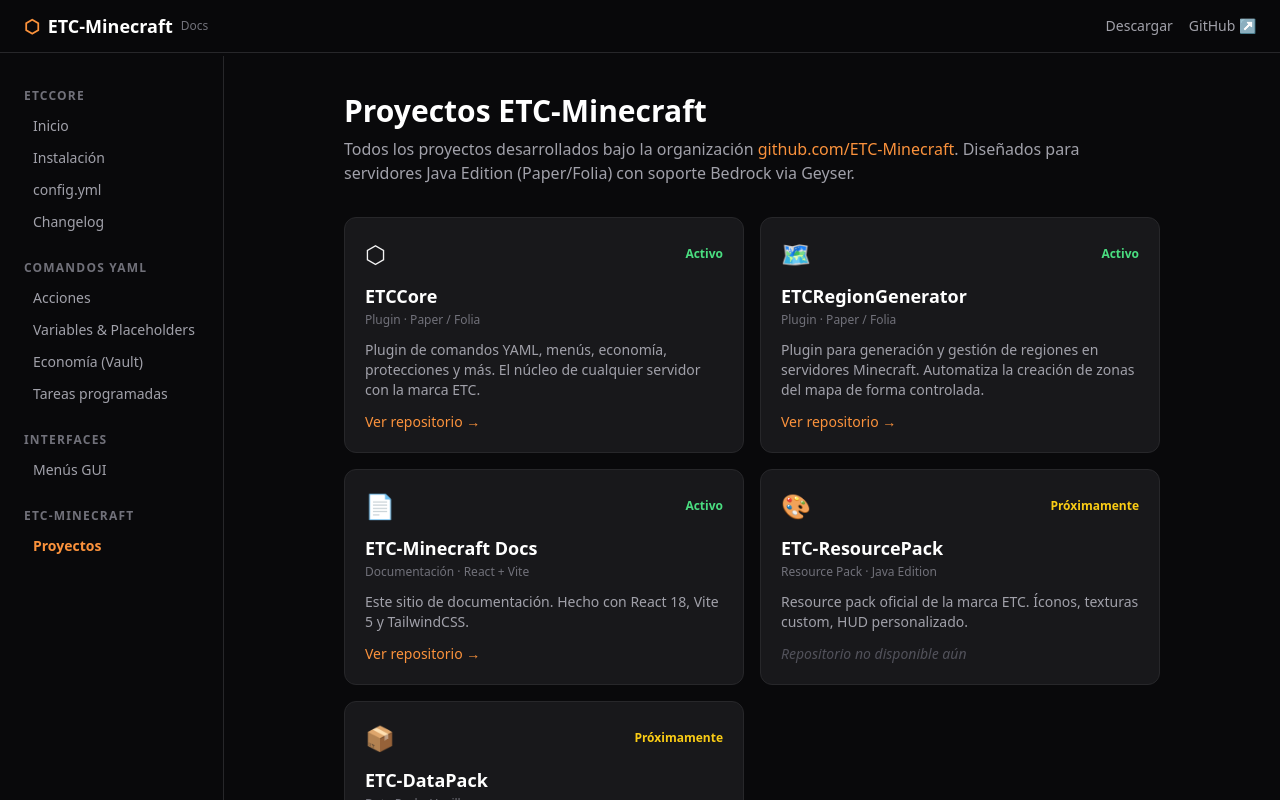
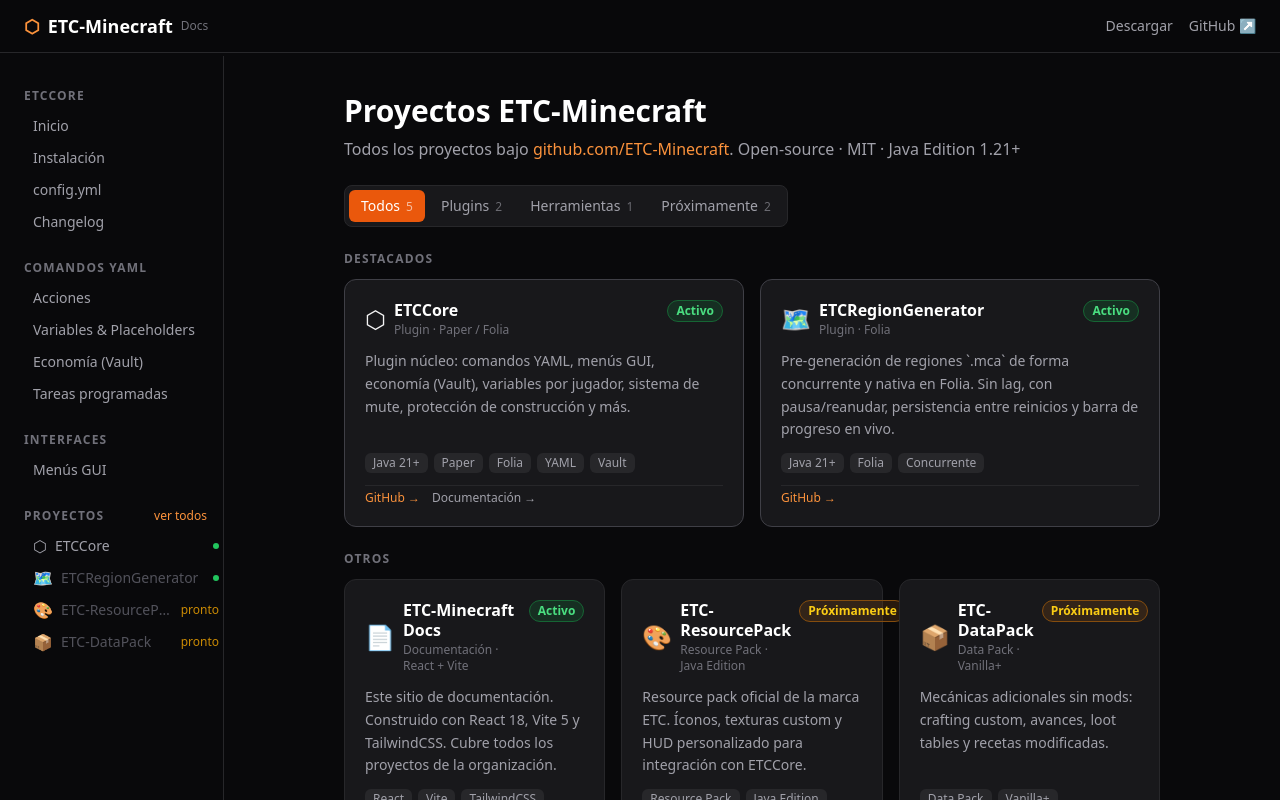
Before and after one commit to ETC-Minecraft/ETC-Minecraft-Docs, a React (Vite) app: page /projects in a window 1280 px wide. Shown: the top 800 px of the page. Built offline with nearby package versions, Linux system fonts and the light colour scheme; the HTML template or start-up script is replaced by a standard one.

Commit message:
actualizacion a proyectos

```diff
--- a/src/components/Sidebar.jsx
+++ b/src/components/Sidebar.jsx
@@ -1,6 +1,6 @@
 import { NavLink } from 'react-router-dom'
 
-const sections = [
+const docSections = [
   {
     title: 'ETCCore',
     links: [
@@ -25,42 +25,134 @@
       { to: '/menus', label: 'Menús GUI' },
     ],
   },
+]
+
+const projects = [
   {
-    title: 'ETC-Minecraft',
-    links: [
-      { to: '/projects', label: 'Proyectos' },
-    ],
+    name: 'ETCCore',
+    badge: '⬡',
+    status: 'active',
+    repo: 'https://github.com/ETC-Minecraft/ETCCore',
+    docs: '/',
+  },
+  {
+    name: 'ETCRegionGenerator',
+    badge: '🗺️',
+    status: 'active',
+    repo: 'https://github.com/ETC-Minecraft/ETCRegionGenerator',
+    docs: null,
+  },
+  {
+    name: 'ETC-ResourcePack',
+    badge: '🎨',
+    status: 'soon',
+    repo: null,
+    docs: null,
+  },
+  {
+    name: 'ETC-DataPack',
+    badge: '📦',
+    status: 'soon',
+    repo: null,
+    docs: null,
   },
 ]
+
+function NavItem({ to, label, end }) {
+  return (
+    <li>
+      <NavLink
+        to={to}
+        end={end}
+        className={({ isActive }) =>
+          `block text-sm py-1 transition-colors pl-2 border-l border-transparent ` +
+          (isActive
+            ? 'text-brand-400 border-brand-400 font-semibold'
+            : 'text-zinc-400 hover:text-white hover:border-zinc-600')
+        }
+      >
+        {label}
+      </NavLink>
+    </li>
+  )
+}
 
 export default function Sidebar() {
   return (
     <aside className="hidden md:block w-56 shrink-0 border-r border-zinc-800 pl-6 pt-8 pb-16 sticky top-14 h-[calc(100vh-3.5rem)] overflow-y-auto">
-      {sections.map(sec => (
+
+      {/* Doc sections */}
+      {docSections.map(sec => (
         <div key={sec.title} className="mb-6">
           <p className="text-xs font-semibold uppercase tracking-widest text-zinc-500 mb-2">
             {sec.title}
           </p>
           <ul className="space-y-1">
             {sec.links.map(link => (
-              <li key={link.to}>
-                <NavLink
-                  to={link.to}
-                  end={link.to === '/'}
-                  className={({ isActive }) =>
-                    `block text-sm py-1 transition-colors pl-2 border-l border-transparent ` +
-                    (isActive
-                      ? 'text-brand-400 border-brand-400 font-semibold'
-                      : 'text-zinc-400 hover:text-white hover:border-zinc-600')
-                  }
-                >
-                  {link.label}
-                </NavLink>
-              </li>
+              <NavItem key={link.to} to={link.to} label={link.label} end={link.to === '/'} />
             ))}
           </ul>
         </div>
       ))}
+
+      {/* Projects section */}
+      <div className="mb-6">
+        <div className="flex items-center justify-between mb-2 pr-4">
+          <p className="text-xs font-semibold uppercase tracking-widest text-zinc-500">
+            Proyectos
+          </p>
+          <NavLink
+            to="/projects"
+            className={({ isActive }) =>
+              `text-xs transition-colors ${isActive ? 'text-brand-400' : 'text-zinc-600 hover:text-zinc-400'}`
+            }
+          >
+            ver todos
+          </NavLink>
+        </div>
+        <ul className="space-y-1">
+          {projects.map(p => (
+            <li key={p.name}>
+              {p.docs ? (
+                <NavLink
+                  to={p.docs}
+                  end={p.docs === '/'}
+                  className={({ isActive }) =>
+                    `flex items-center gap-2 text-sm py-1 pl-2 border-l transition-colors ` +
+                    (isActive
+                      ? 'text-brand-400 border-brand-400 font-semibold'
+                      : 'text-zinc-400 hover:text-white border-transparent hover:border-zinc-600')
+                  }
+                >
+                  <span className="text-base leading-none">{p.badge}</span>
+                  <span className="truncate">{p.name}</span>
+                  {p.status === 'active' && (
+                    <span className="ml-auto mr-1 w-1.5 h-1.5 rounded-full bg-green-500 shrink-0" />
+                  )}
+                </NavLink>
+              ) : (
+                <div className="flex items-center gap-2 text-sm py-1 pl-2 border-l border-transparent text-zinc-600">
+                  <span className="text-base leading-none">{p.badge}</span>
+                  <span className="truncate">{p.name}</span>
+                  {p.status === 'soon' && (
+                    <span className="ml-auto mr-1 text-xs text-yellow-600 shrink-0">pronto</span>
+                  )}
+                  {p.status === 'active' && p.repo && (
+                    <a
+                      href={p.repo}
+                      target="_blank"
+                      rel="noreferrer"
+                      className="ml-auto mr-1 w-1.5 h-1.5 rounded-full bg-green-500 shrink-0 hover:bg-green-400"
+                      title="Ver en GitHub"
+                    />
+                  )}
+                </div>
+              )}
+            </li>
+          ))}
+        </ul>
+      </div>
+
     </aside>
   )
 }
--- a/src/pages/Projects.jsx
+++ b/src/pages/Projects.jsx
@@ -1,62 +1,145 @@
+import { useState } from 'react'
+
+const CATEGORIES = ['Todos', 'Plugins', 'Herramientas', 'Próximamente']
+
 const projects = [
   {
     name: 'ETCCore',
     status: 'Activo',
-    statusColor: 'text-green-400',
+    category: 'Plugins',
     type: 'Plugin · Paper / Folia',
     description:
-      'Plugin de comandos YAML, menús, economía, protecciones y más. El núcleo de cualquier servidor con la marca ETC.',
+      'Plugin núcleo: comandos YAML, menús GUI, economía (Vault), variables por jugador, sistema de mute, protección de construcción y más.',
     repo: 'https://github.com/ETC-Minecraft/ETCCore',
+    docs: '/getting-started',
     badge: '⬡',
+    tags: ['Java 21+', 'Paper', 'Folia', 'YAML', 'Vault'],
+    featured: true,
   },
   {
     name: 'ETCRegionGenerator',
     status: 'Activo',
-    statusColor: 'text-green-400',
-    type: 'Plugin · Paper / Folia',
+    category: 'Plugins',
+    type: 'Plugin · Folia',
     description:
-      'Plugin para generación y gestión de regiones en servidores Minecraft. Automatiza la creación de zonas del mapa de forma controlada.',
+      'Pre-generación de regiones `.mca` de forma concurrente y nativa en Folia. Sin lag, con pausa/reanudar, persistencia entre reinicios y barra de progreso en vivo.',
     repo: 'https://github.com/ETC-Minecraft/ETCRegionGenerator',
+    docs: null,
     badge: '🗺️',
+    tags: ['Java 21+', 'Folia', 'Concurrente'],
+    featured: true,
   },
   {
     name: 'ETC-Minecraft Docs',
     status: 'Activo',
-    statusColor: 'text-green-400',
+    category: 'Herramientas',
     type: 'Documentación · React + Vite',
     description:
-      'Este sitio de documentación. Hecho con React 18, Vite 5 y TailwindCSS.',
+      'Este sitio de documentación. Construido con React 18, Vite 5 y TailwindCSS. Cubre todos los proyectos de la organización.',
     repo: 'https://github.com/ETC-Minecraft/ETC-Minecraft-Docs',
+    docs: null,
     badge: '📄',
+    tags: ['React', 'Vite', 'TailwindCSS'],
+    featured: false,
   },
   {
     name: 'ETC-ResourcePack',
     status: 'Próximamente',
-    statusColor: 'text-yellow-400',
+    category: 'Próximamente',
     type: 'Resource Pack · Java Edition',
     description:
-      'Resource pack oficial de la marca ETC. Íconos, texturas custom, HUD personalizado.',
+      'Resource pack oficial de la marca ETC. Íconos, texturas custom y HUD personalizado para integración con ETCCore.',
     repo: null,
+    docs: null,
     badge: '🎨',
+    tags: ['Resource Pack', 'Java Edition'],
+    featured: false,
   },
   {
     name: 'ETC-DataPack',
     status: 'Próximamente',
-    statusColor: 'text-yellow-400',
+    category: 'Próximamente',
     type: 'Data Pack · Vanilla+',
     description:
-      'Mecánicas adicionales sin mods. Crafting custom, avances, loot tables.',
+      'Mecánicas adicionales sin mods: crafting custom, avances, loot tables y recetas modificadas.',
     repo: null,
+    docs: null,
     badge: '📦',
+    tags: ['Data Pack', 'Vanilla+'],
+    featured: false,
   },
 ]
 
+const statusStyles = {
+  Activo: 'bg-green-900/40 text-green-400 border border-green-800',
+  Próximamente: 'bg-yellow-900/30 text-yellow-400 border border-yellow-800',
+}
+
+function ProjectCard({ p }) {
+  return (
+    <div className={`bg-zinc-900 border rounded-xl p-5 flex flex-col gap-3 transition-colors hover:border-zinc-600 ${p.featured ? 'border-zinc-700' : 'border-zinc-800'}`}>
+      <div className="flex items-start justify-between gap-2">
+        <div className="flex items-center gap-2">
+          <span className="text-2xl leading-none">{p.badge}</span>
+          <div>
+            <h2 className="text-base font-bold text-white leading-tight">{p.name}</h2>
+            <p className="text-xs text-zinc-500 mt-0.5">{p.type}</p>
+          </div>
+        </div>
+        <span className={`shrink-0 text-xs font-semibold px-2 py-0.5 rounded-full ${statusStyles[p.status]}`}>
+          {p.status}
+        </span>
+      </div>
+
+      <p className="text-sm text-zinc-400 flex-1 leading-relaxed">{p.description}</p>
+
+      <div className="flex flex-wrap gap-1.5">
+        {p.tags.map(tag => (
+          <span key={tag} className="text-xs bg-zinc-800 text-zinc-400 px-2 py-0.5 rounded-md">
+            {tag}
+          </span>
+        ))}
+      </div>
+
+      <div className="flex items-center gap-3 pt-1 border-t border-zinc-800">
+        {p.repo ? (
+          <a
+            href={p.repo}
+            target="_blank"
+            rel="noreferrer"
+            className="text-xs text-brand-400 hover:text-brand-300 hover:underline transition-colors"
+          >
+            GitHub →
+          </a>
+        ) : (
+          <span className="text-xs text-zinc-600 italic">Sin repositorio aún</span>
+        )}
+        {p.docs && (
+          <a href={p.docs} className="text-xs text-zinc-400 hover:text-white transition-colors">
+            Documentación →
+          </a>
+        )}
+      </div>
+    </div>
+  )
+}
+
 export default function Projects() {
+  const [activeTab, setActiveTab] = useState('Todos')
+
+  const filtered =
+    activeTab === 'Todos'
+      ? projects
+      : projects.filter(p => p.category === activeTab)
+
+  const featured = filtered.filter(p => p.featured)
+  const rest = filtered.filter(p => !p.featured)
+
   return (
     <div>
       <h1 className="text-3xl font-bold text-white mb-2">Proyectos ETC-Minecraft</h1>
-      <p className="text-zinc-400 mb-8">
-        Todos los proyectos desarrollados bajo la organización{' '}
+      <p className="text-zinc-400 mb-6">
+        Todos los proyectos bajo{' '}
         <a
           href="https://github.com/ETC-Minecraft"
           target="_blank"
@@ -65,44 +148,61 @@
         >
           github.com/ETC-Minecraft
         </a>
-        . Diseñados para servidores Java Edition (Paper/Folia) con soporte Bedrock via Geyser.
+        . Open-source · MIT · Java Edition 1.21+
       </p>
 
-      <div className="grid gap-4 sm:grid-cols-2">
-        {projects.map((p) => (
-          <div
-            key={p.name}
-            className="bg-zinc-900 border border-zinc-800 rounded-xl p-5 flex flex-col gap-3"
+      {/* Tabs */}
+      <div className="flex gap-1 mb-6 bg-zinc-900 border border-zinc-800 p-1 rounded-lg w-fit">
+        {CATEGORIES.map(cat => (
+          <button
+            key={cat}
+            onClick={() => setActiveTab(cat)}
+            className={`px-3 py-1.5 text-sm rounded-md font-medium transition-colors ${
+              activeTab === cat
+                ? 'bg-brand-600 text-white'
+                : 'text-zinc-400 hover:text-white'
+            }`}
           >
-            <div className="flex items-center justify-between">
-              <span className="text-2xl">{p.badge}</span>
-              <span className={`text-xs font-semibold ${p.statusColor}`}>{p.status}</span>
-            </div>
-            <div>
-              <h2 className="text-lg font-bold text-white">{p.name}</h2>
-              <p className="text-xs text-zinc-500 mt-0.5">{p.type}</p>
-            </div>
-            <p className="text-sm text-zinc-400 flex-1">{p.description}</p>
-            {p.repo ? (
-              <a
-                href={p.repo}
-                target="_blank"
-                rel="noreferrer"
-                className="text-sm text-brand-400 hover:underline"
-              >
-                Ver repositorio →
-              </a>
-            ) : (
-              <span className="text-sm text-zinc-600 italic">Repositorio no disponible aún</span>
-            )}
-          </div>
+            {cat}
+            <span className="ml-1.5 text-xs opacity-60">
+              {cat === 'Todos' ? projects.length : projects.filter(p => p.category === cat).length}
+            </span>
+          </button>
         ))}
       </div>
+
+      {/* Featured */}
+      {featured.length > 0 && (
+        <>
+          {activeTab === 'Todos' && (
+            <p className="text-xs uppercase tracking-widest text-zinc-500 font-semibold mb-3">Destacados</p>
+          )}
+          <div className="grid gap-4 sm:grid-cols-2 mb-6">
+            {featured.map(p => <ProjectCard key={p.name} p={p} />)}
+          </div>
+        </>
+      )}
+
+      {/* Rest */}
+      {rest.length > 0 && (
+        <>
+          {activeTab === 'Todos' && featured.length > 0 && (
+            <p className="text-xs uppercase tracking-widest text-zinc-500 font-semibold mb-3">Otros</p>
+          )}
+          <div className="grid gap-4 sm:grid-cols-2 lg:grid-cols-3">
+            {rest.map(p => <ProjectCard key={p.name} p={p} />)}
+          </div>
+        </>
+      )}
+
+      {filtered.length === 0 && (
+        <p className="text-zinc-500 text-sm py-8 text-center">No hay proyectos en esta categoría aún.</p>
+      )}
 
       <div className="mt-10 p-5 bg-zinc-900 border border-zinc-800 rounded-xl">
         <h3 className="font-bold text-white mb-1">¿Quieres contribuir?</h3>
         <p className="text-sm text-zinc-400 mb-3">
-          Los plugins de ETC-Minecraft son open-source bajo licencia MIT. Pull requests, issues y sugerencias son bienvenidos.
+          Los proyectos de ETC-Minecraft son open-source bajo licencia MIT. Pull requests, issues y sugerencias son bienvenidos.
         </p>
         <a
           href="https://github.com/ETC-Minecraft/ETCCore/issues/new/choose"
```
